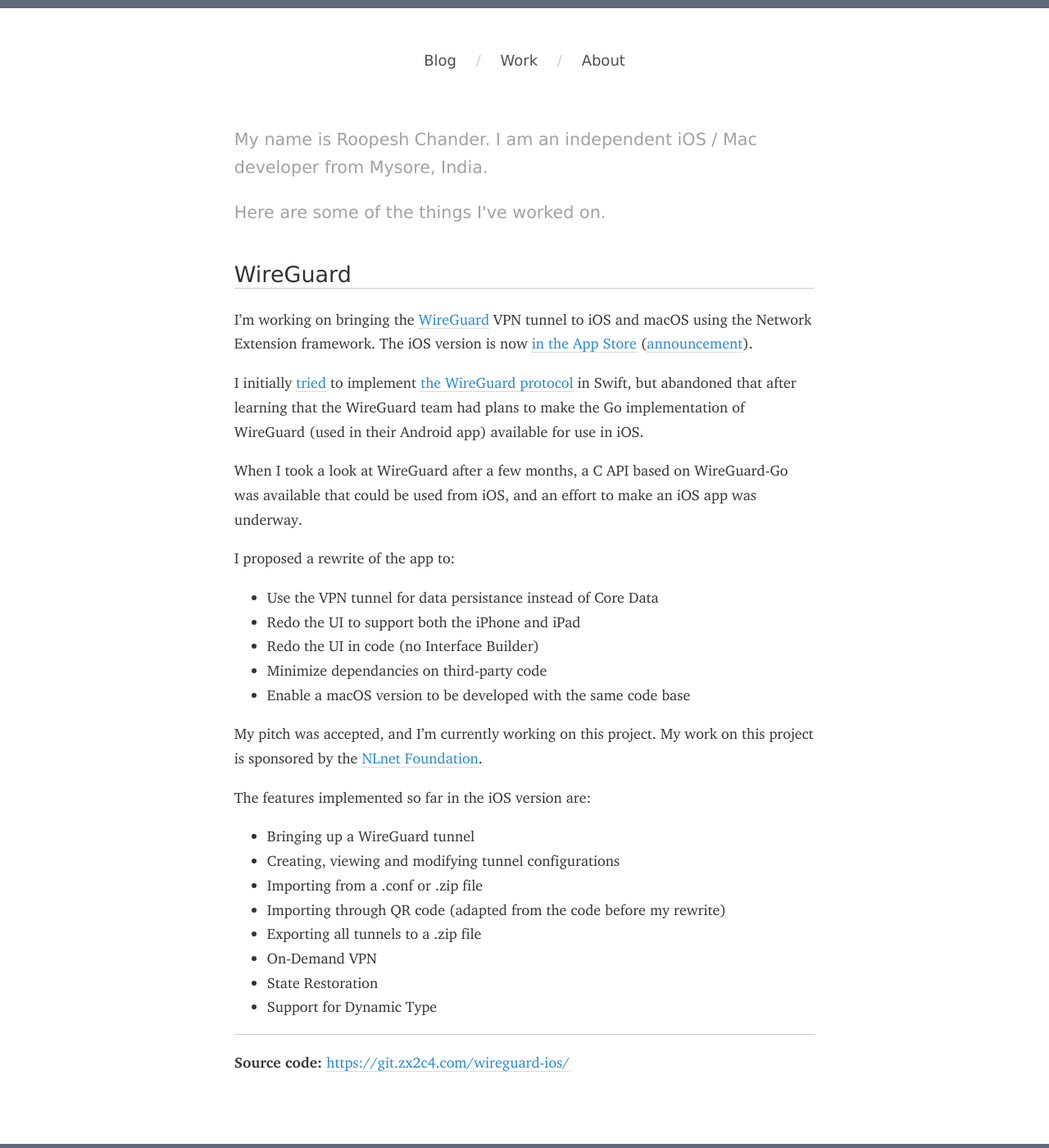
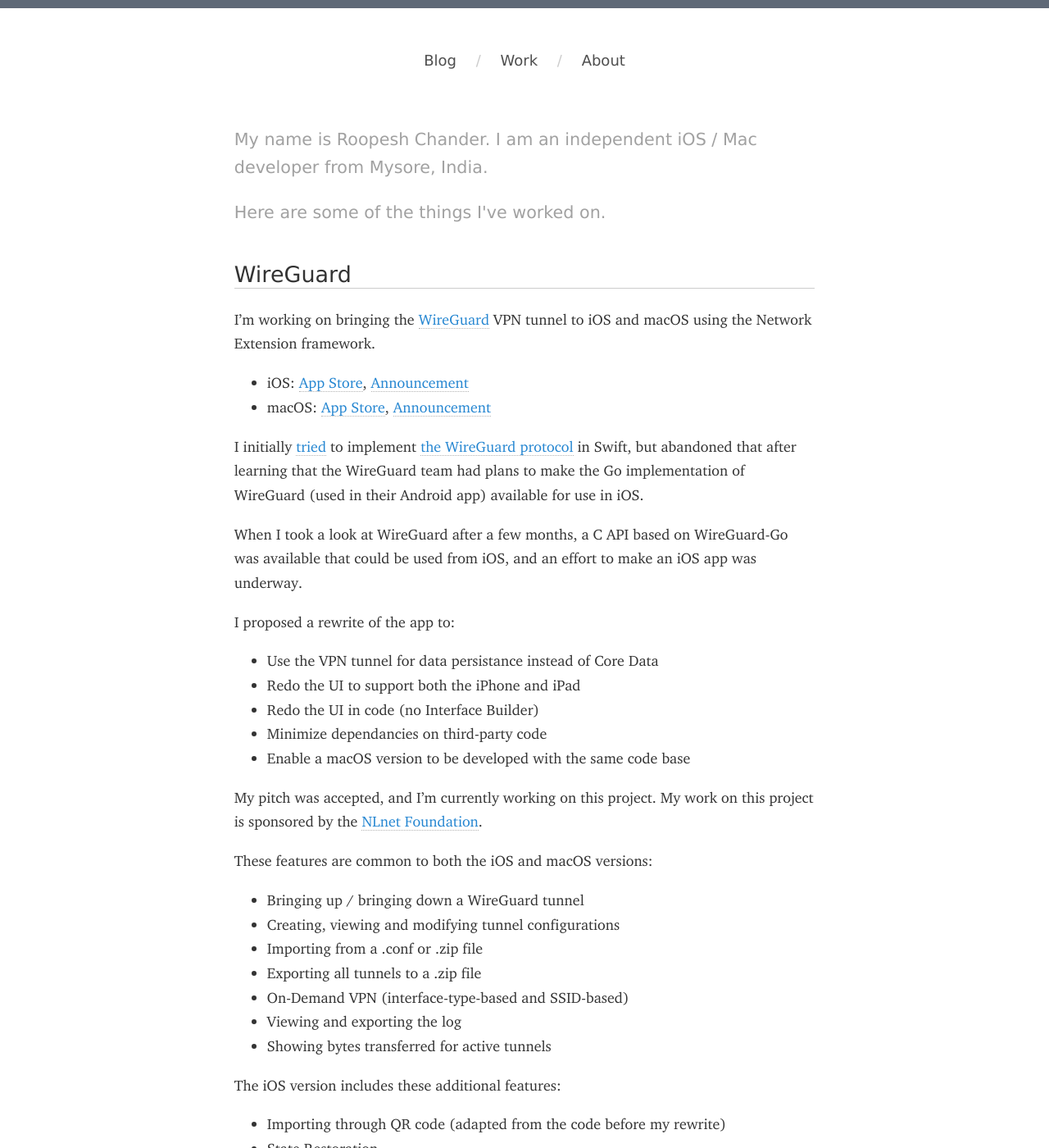
Before and after one commit to roop/roop.github.io, a Jekyll site: the page built from work/wireguard.md, in a window 1280 px wide and 1400 px high. Shown: the whole window at 82% size. Built offline with Jekyll 4.4.1, drawn with Linux system fonts in a browser that asks for light colours; some web fonts are replaced; some of the changed text lies outside the part shown.

Commit message:
Update WireGuard work page

```diff
--- a/work/wireguard.md
+++ b/work/wireguard.md
@@ -13,11 +13,15 @@
 ## WireGuard
 
 I'm working on bringing the [WireGuard] VPN tunnel to iOS and macOS using
-the Network Extension framework. The iOS version is now [in the App
-Store][appstore] ([announcement][announcement]).
+the Network Extension framework.
 
-[appstore]: https://itunes.apple.com/us/app/wireguard/id1441195209?ls=1&mt=8
-[announcement]: https://lists.zx2c4.com/pipermail/wireguard/2018-December/003694.html
+  - iOS: [App Store][ios_appstore], [Announcement][ios_announcement]
+  - macOS: [App Store][macos_appstore], [Announcement][macos_announcement]
+
+[ios_appstore]: https://itunes.apple.com/us/app/wireguard/id1441195209?ls=1&mt=8
+[ios_announcement]: https://lists.zx2c4.com/pipermail/wireguard/2018-December/003694.html
+[macos_appstore]: https://itunes.apple.com/us/app/wireguard/id1451685025?ls=1&mt=12
+[macos_announcement]: https://lists.zx2c4.com/pipermail/wireguard/2019-February/003853.html
 
 I initially [tried] to implement [the WireGuard protocol] in Swift, but
 abandoned that after learning that the WireGuard team had plans to make
@@ -45,16 +49,25 @@
 
 [nlnet]: http://nlnet.nl/
 
-The features implemented so far in the iOS version are:
+These features are common to both the iOS and macOS versions:
 
-  - Bringing up a WireGuard tunnel
+  - Bringing up / bringing down a WireGuard tunnel
   - Creating, viewing and modifying tunnel configurations
   - Importing from a .conf or .zip file
+  - Exporting all tunnels to a .zip file
+  - On-Demand VPN (interface-type-based and SSID-based)
+  - Viewing and exporting the log
+  - Showing bytes transferred for active tunnels
+
+The iOS version includes these additional features:
+
   - Importing through QR code (adapted from the code before my rewrite)
-  - Exporting all tunnels to a .zip file
-  - On-Demand VPN
   - State Restoration
   - Support for Dynamic Type
+
+The macOS version includes these additional features:
+
+  - Bringing up / bringing down a Wireguard tunnel from the status bar
 
 ---
 
```
